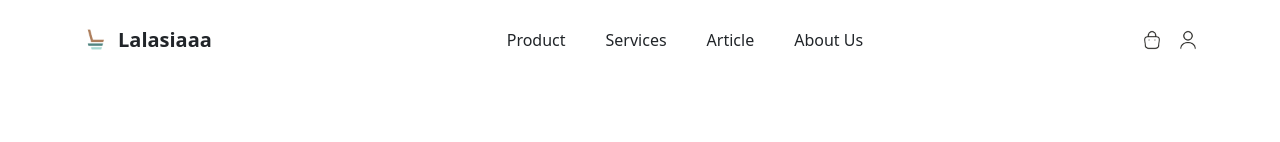
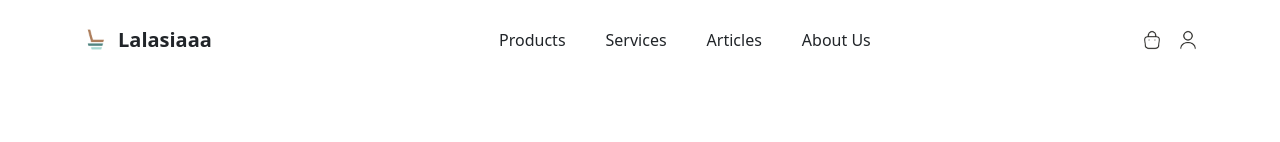
Before and after one commit to Kumarsteam1/Lalasia, a React (Vite) app: page / in a window 1280 px wide. Shown: the top 142 px of the page. Built offline with nearby package versions, Linux system fonts and the light colour scheme; a web font is replaced by a local one.

Commit message:
services changes

```diff
--- a/src/components/Header.jsx
+++ b/src/components/Header.jsx
@@ -32,9 +32,9 @@ const Header = () => {
         <Navbar.Collapse id="main-navbar" className="justify-content-between">
           {/* Center nav links */}
           <Nav className="mx-auto gap-lg-4 text-center">
-            <Nav.Link href="#product" className="text-dark">Product</Nav.Link>
+            <Nav.Link href="#product" className="text-dark">Products</Nav.Link>
             <Nav.Link href="#services" className="text-dark">Services</Nav.Link>
-            <Nav.Link href="#article" className="text-dark">Article</Nav.Link>
+            <Nav.Link href="#article" className="text-dark">Articles</Nav.Link>
             <Nav.Link href="#about" className="text-dark">About Us</Nav.Link>
           </Nav>
 
```
